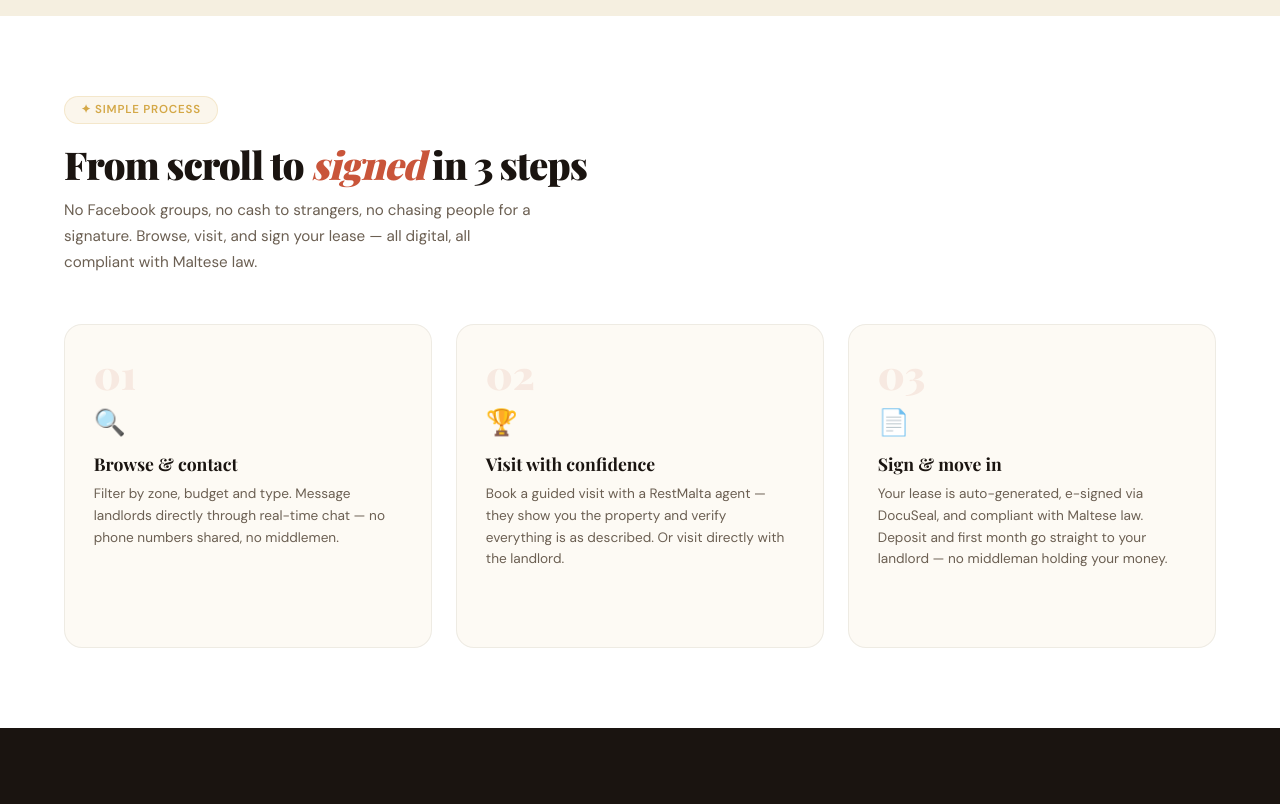
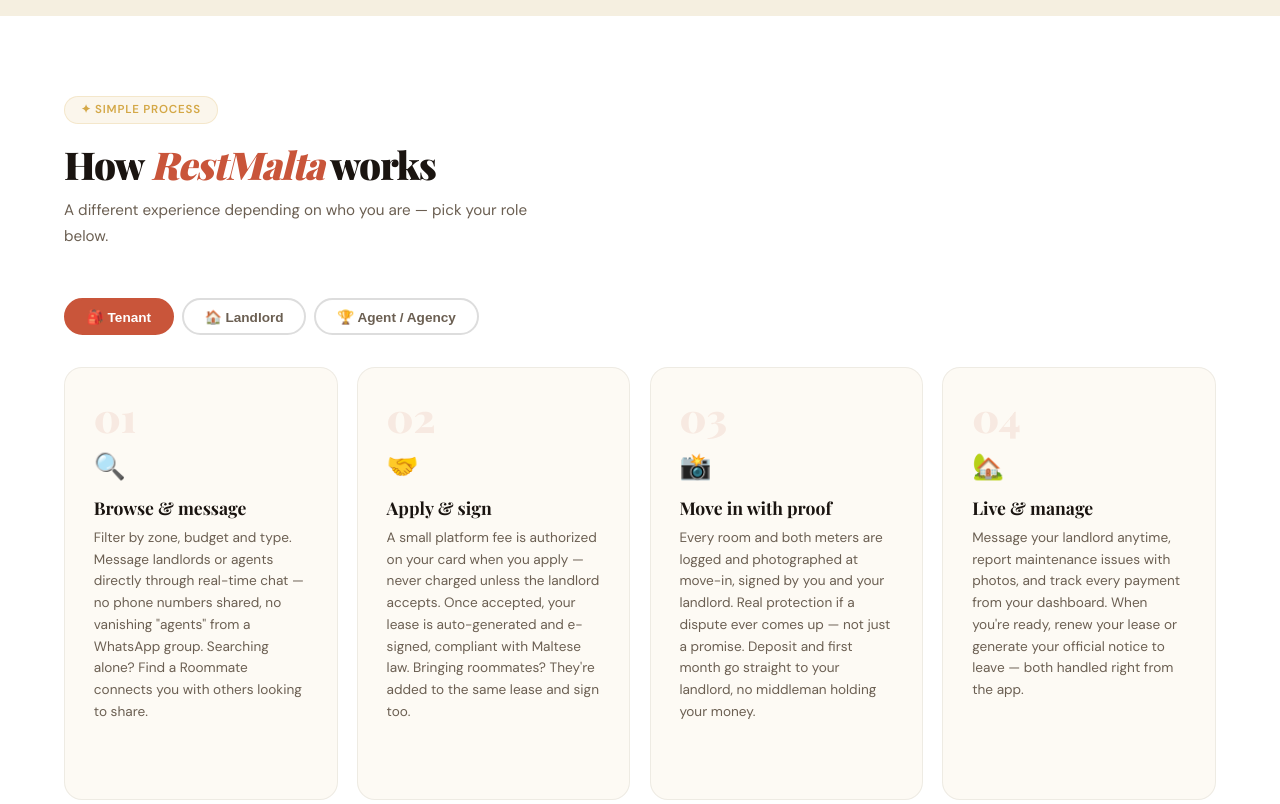
Before and after one commit to johan5994/restmalta, a website: page ko/index.html in a window 1280 px wide. Shown: the part 1360-2164 px from the top of the page. Drawn offline with nearby package versions, Linux system fonts and the light colour scheme; a script that the page names is missing; a web font is replaced by a local one.

Commit message:
Update index.html

```diff
--- a/ko/index.html
+++ b/ko/index.html
@@ -98,7 +98,7 @@ nav{position:fixed;top:0;left:0;right:0;z-index:100;display:flex;align-items:cen
 .hiw h2{font-family:'Playfair Display',serif;font-size:clamp(1.8rem,3vw,2.8rem);font-weight:900;letter-spacing:-1px;line-height:1.1;margin-bottom:.8rem}
 .hiw h2 em{font-style:italic;color:var(--terra)}
 .hiw p{color:var(--stone);font-size:.95rem;line-height:1.7;max-width:480px;margin-bottom:3rem}
-.steps{display:grid;grid-template-columns:repeat(3,1fr);gap:1.5rem}
+.steps{display:grid;grid-template-columns:repeat(4,1fr);gap:1.2rem}
 .step{padding:1.8rem;border-radius:18px;border:1px solid rgba(107,95,82,.1);background:var(--warm);transition:all .3s;position:relative;overflow:hidden}
 .step::before{content:'';position:absolute;top:0;left:0;right:0;height:3px;background:var(--terra);transform:scaleX(0);transition:transform .3s;transform-origin:left}
 .step:hover{transform:translateY(-4px);box-shadow:0 12px 36px rgba(26,20,16,.08)}
@@ -407,12 +407,43 @@ footer ul a:hover{color:var(--terra)}
 
   <div class="hiw">
     <div class="stag">✦ Simple process</div>
-    <h2>From scroll to <em>signed</em> in 3 steps</h2>
-    <p>No Facebook groups, no cash to strangers, no chasing people for a signature. Browse, visit, and sign your lease — all digital, all compliant with Maltese law.</p>
-    <div class="steps">
-      <div class="step"><div class="snum">01</div><div class="sico">🔍</div><h3>Browse & contact</h3><p>Filter by zone, budget and type. Message landlords directly through real-time chat — no phone numbers shared, no middlemen.</p></div>
-      <div class="step"><div class="snum">02</div><div class="sico">🏆</div><h3>Visit with confidence</h3><p>Book a guided visit with a RestMalta agent — they show you the property and verify everything is as described. Or visit directly with the landlord.</p></div>
-      <div class="step"><div class="snum">03</div><div class="sico">📄</div><h3>Sign & move in</h3><p>Your lease is auto-generated, e-signed via DocuSeal, and compliant with Maltese law. Deposit and first month go straight to your landlord — no middleman holding your money.</p></div>
+    <h2>How <em>RestMalta</em> works</h2>
+    <p>A different experience depending on who you are — pick your role below.</p>
+
+    <div style="display:flex;gap:.5rem;margin:1.5rem 0 2rem;flex-wrap:wrap">
+      <button class="hiw-tab act" id="hiw-tabbtn-tenant" onclick="setHiwTab('tenant')" style="border:2px solid var(--terra);background:var(--terra);color:white;border-radius:100px;padding:.55rem 1.3rem;font-size:.85rem;font-weight:700;cursor:pointer">🎒 Tenant</button>
+      <button class="hiw-tab" id="hiw-tabbtn-landlord" onclick="setHiwTab('landlord')" style="border:2px solid var(--b2,#ddd);background:transparent;color:var(--stone,#555);border-radius:100px;padding:.55rem 1.3rem;font-size:.85rem;font-weight:700;cursor:pointer">🏠 Landlord</button>
+      <button class="hiw-tab" id="hiw-tabbtn-agent" onclick="setHiwTab('agent')" style="border:2px solid var(--b2,#ddd);background:transparent;color:var(--stone,#555);border-radius:100px;padding:.55rem 1.3rem;font-size:.85rem;font-weight:700;cursor:pointer">🏆 Agent / Agency</button>
+    </div>
+
+    <!-- TENANT -->
+    <div id="hiw-panel-tenant">
+      <div class="steps">
+        <div class="step"><div class="snum">01</div><div class="sico">🔍</div><h3>Browse & message</h3><p>Filter by zone, budget and type. Message landlords or agents directly through real-time chat — no phone numbers shared, no vanishing "agents" from a WhatsApp group. Searching alone? Find a Roommate connects you with others looking to share.</p></div>
+        <div class="step"><div class="snum">02</div><div class="sico">🤝</div><h3>Apply & sign</h3><p>A small platform fee is authorized on your card when you apply — never charged unless the landlord accepts. Once accepted, your lease is auto-generated and e-signed, compliant with Maltese law. Bringing roommates? They're added to the same lease and sign too.</p></div>
+        <div class="step"><div class="snum">03</div><div class="sico">📸</div><h3>Move in with proof</h3><p>Every room and both meters are logged and photographed at move-in, signed by you and your landlord. Real protection if a dispute ever comes up — not just a promise. Deposit and first month go straight to your landlord, no middleman holding your money.</p></div>
+        <div class="step"><div class="snum">04</div><div class="sico">🏡</div><h3>Live & manage</h3><p>Message your landlord anytime, report maintenance issues with photos, and track every payment from your dashboard. When you're ready, renew your lease or generate your official notice to leave — both handled right from the app.</p></div>
+      </div>
+    </div>
+
+    <!-- LANDLORD -->
+    <div id="hiw-panel-landlord" style="display:none">
+      <div class="steps">
+        <div class="step"><div class="snum">01</div><div class="sico">✍️</div><h3>List your property</h3><p>Fill in the details yourself, hand visits to a RestMalta agent, or let an agent build the whole listing for you. Selling instead? List it for sale too — same platform, different flow.</p></div>
+        <div class="step"><div class="snum">02</div><div class="sico">💬</div><h3>Review & accept</h3><p>Tenants message and apply directly — see their verified dossier (ID, employment letter, references) before deciding. Accept the application that fits, and their lease generates automatically, ready to sign.</p></div>
+        <div class="step"><div class="snum">03</div><div class="sico">📋</div><h3>Move-in day</h3><p>Complete the move-in inventory with photos and meter readings, right from your dashboard — signed by both of you as shared proof. Deposit and first month land directly in your account, no waiting on a middleman.</p></div>
+        <div class="step"><div class="snum">04</div><div class="sico">📊</div><h3>Manage with ease</h3><p>Track every rented property, payment status and lease end date in one place. Handle maintenance requests, message your tenant, and renew or let leases run their course — all from Rented Properties.</p></div>
+      </div>
+    </div>
+
+    <!-- AGENT / AGENCY -->
+    <div id="hiw-panel-agent" style="display:none">
+      <div class="steps">
+        <div class="step"><div class="snum">01</div><div class="sico">🏆</div><h3>Get matched to properties</h3><p>Landlords in your covered zones can assign you to handle visits and the move-in inventory, or hand you the whole listing to build. Agencies get their own directory profile landlords can find and contact directly.</p></div>
+        <div class="step"><div class="snum">02</div><div class="sico">📅</div><h3>Run the visits</h3><p>Confirm visit requests, meet tenants on-site, and report back — all tracked in your dashboard. No more juggling WhatsApp threads across a dozen properties.</p></div>
+        <div class="step"><div class="snum">03</div><div class="sico">📷</div><h3>Complete move-in</h3><p>Run the move-in inventory with photos and meter readings directly from your phone, generate the annex, and get it signed by landlord and tenant.</p></div>
+        <div class="step"><div class="snum">04</div><div class="sico">💶</div><h3>Get paid your way</h3><p>RestMalta only ever captures its own platform fee — your commission is arranged and paid directly, never routed through the platform. Agencies can also post sale listings for free and pick up estimation requests from landlords.</p></div>
+      </div>
     </div>
   </div>
 
@@ -1348,6 +1379,19 @@ async function doReg(){
 
 async function doLogout(){await clerk.signOut();toast('👋 See you soon!');go('home');updN();}
 
+function setHiwTab(role){
+  ['tenant','landlord','agent'].forEach(r=>{
+    const panel=document.getElementById('hiw-panel-'+r);
+    const btn=document.getElementById('hiw-tabbtn-'+r);
+    if(panel)panel.style.display=r===role?'block':'none';
+    if(btn){
+      btn.style.background=r===role?'var(--terra)':'transparent';
+      btn.style.color=r===role?'white':'var(--stone)';
+      btn.style.borderColor=r===role?'var(--terra)':'var(--b2)';
+    }
+  });
+}
+
 function toggleSaleFilterUI(){
   const isSale=document.getElementById('ft')?.value==='for_sale';
   const fpWrap=document.getElementById('fp-wrap');
```
